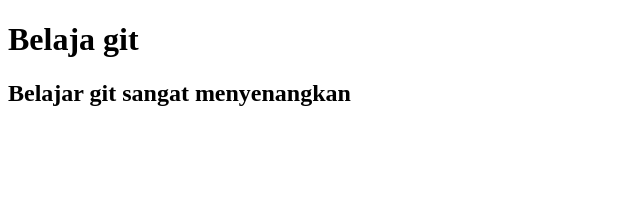
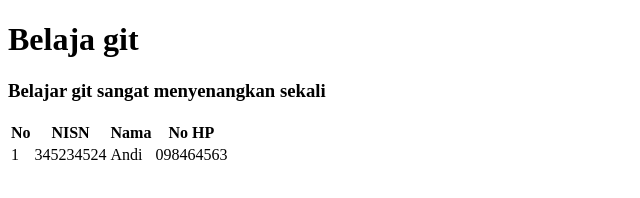
Before and after one commit to OkAdfa/OK-ADFA, a plain HTML site: page index.html in a window 1280 px wide. Shown: the whole page, without its empty margins (0-640 px from the left). Drawn offline with Linux system fonts and the light colour scheme.

Commit message:
tambah tabel

```diff
--- a/index.html
+++ b/index.html
@@ -8,6 +8,22 @@
 </head>
 <body>
     <h1>Belaja git</h1>
-    <h2>Belajar git sangat menyenangkan</h2>
+    <h3>Belajar git sangat menyenangkan sekali</h3>
+    <table>
+        <thead>
+            <th>No</th>
+            <th>NISN</th>
+            <th>Nama</th>
+            <th>No HP</th>
+        </thead>
+        <tbody>
+            <tr>
+                <td>1</td>
+                <td>345234524</td>
+                <td>Andi</td>
+                <td>098464563</td>
+            </tr>
+        </tbody>
+    </table>
 </body>
 </html>
```
